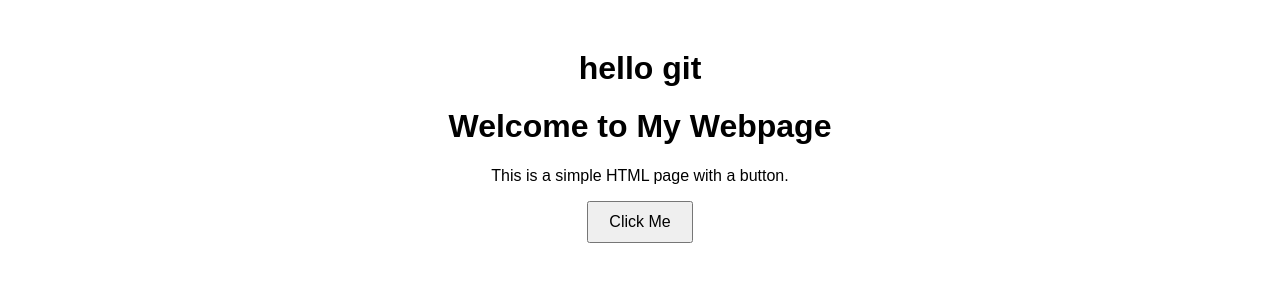
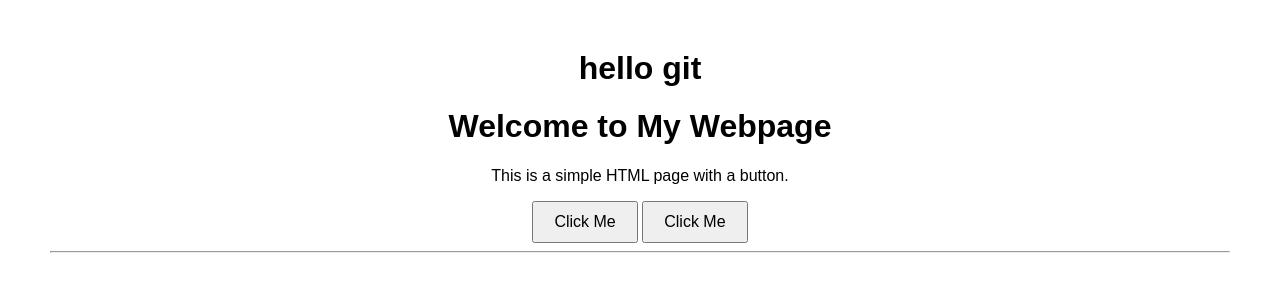
Before and after one commit to dawngh9/git.project.one, a plain HTML site: page index.html in a window 1280 px wide. Drawn offline with Linux system fonts and the light colour scheme.

Commit message:
added index.html

```diff
--- a/index.html
+++ b/index.html
@@ -24,3 +24,5 @@
     <button onclick="alert('Hello, World!')">Click Me</button>
 </body>
 </html>
+<button onclick="alert('Hello, World!')">Click Me</button>
+<hr> <!-- Added horizontal line here -->
```
